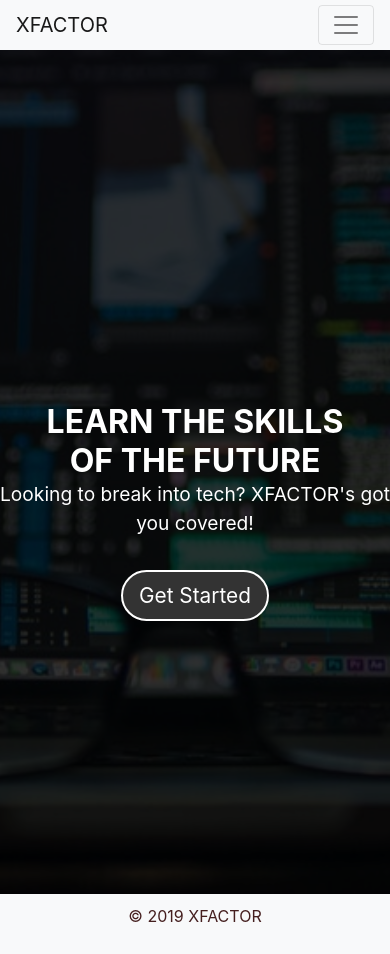
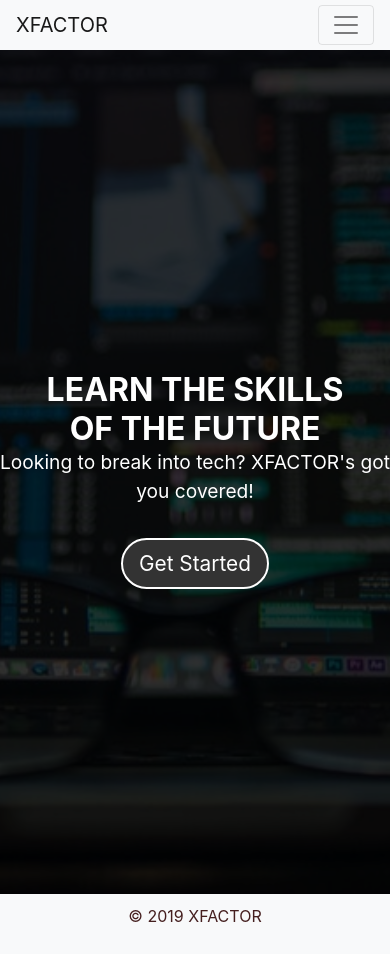
Before and after one commit to Nwafor-Onyebuchi/xfactor, a plain HTML site: page index.html in a window 390 px wide. Drawn offline with nearby package versions, Linux system fonts and the light colour scheme.

Commit message:
Initial commit

```diff
--- a/app.css
+++ b/app.css
@@ -140,7 +140,7 @@ footer {
     font-size: 2rem;
     text-transform: uppercase;
     font-weight: bold;
-    margin: 5rem 2rem 0 2rem;
+    margin: 1rem 2rem 0 2rem;
   }
 
   .showcase-1-inner p {
```
